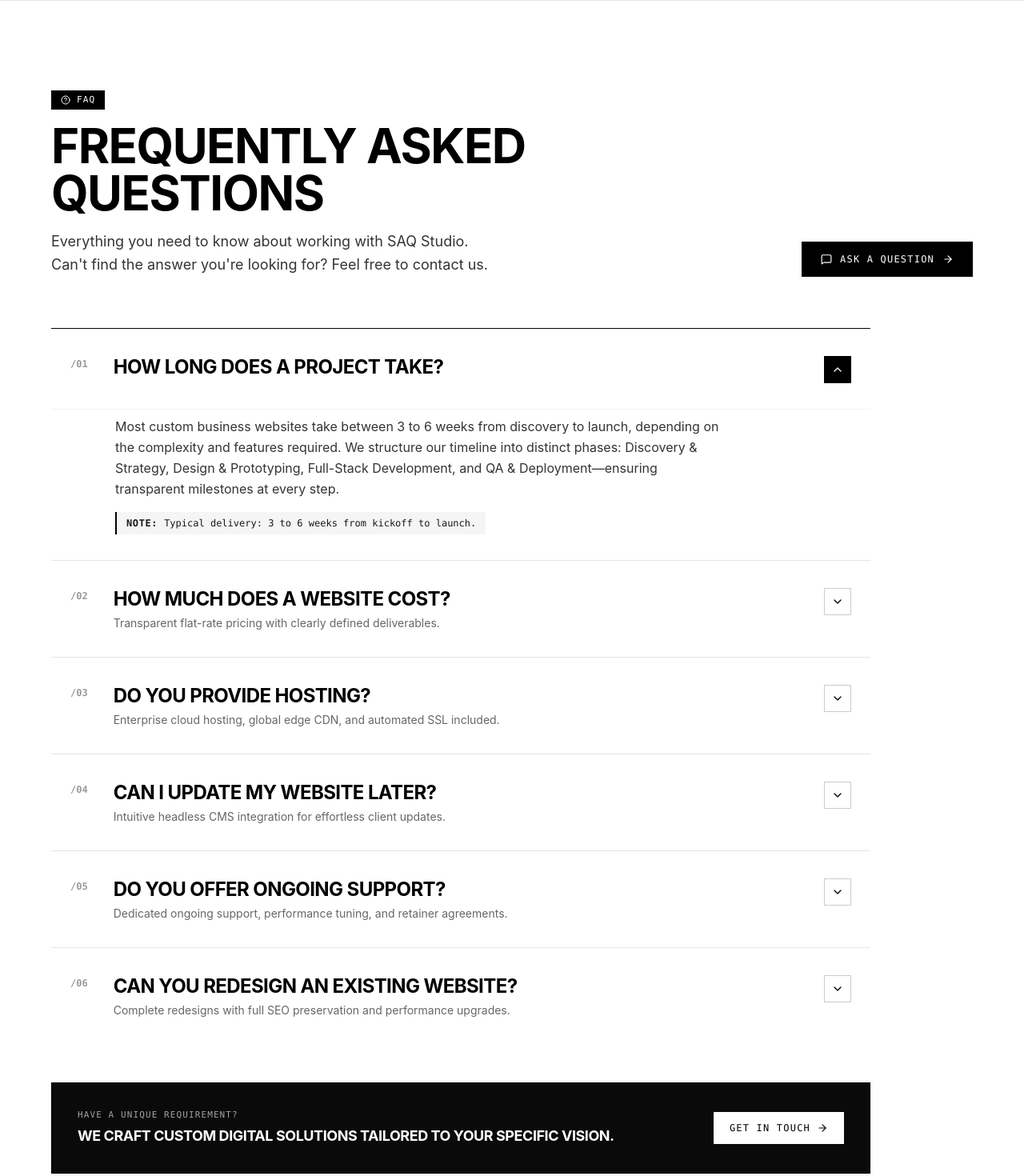
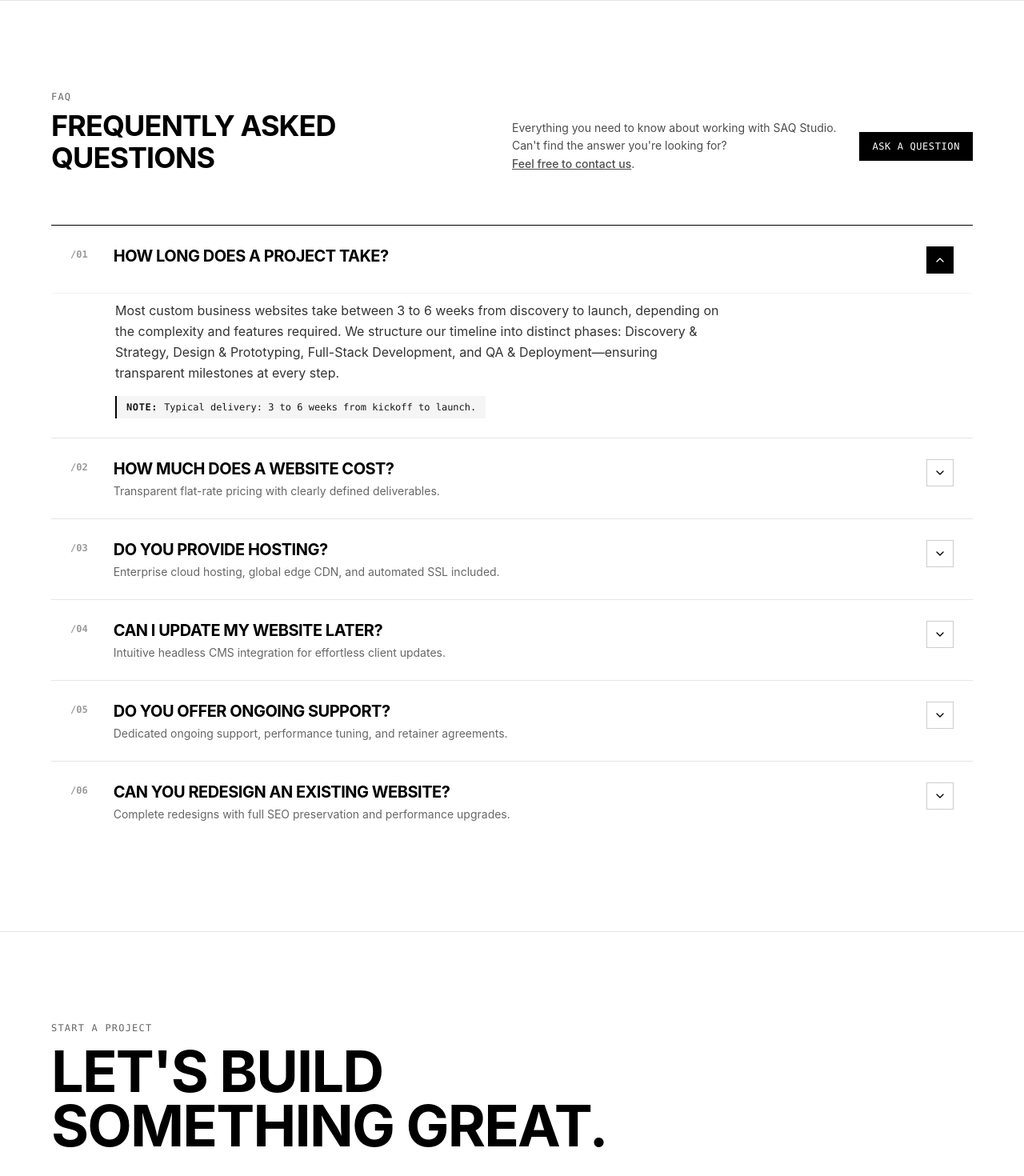
Before and after one commit to saqstudio03-sketch/saqstudio, a Next.js app: page / in a window 1280 px wide. Shown: the part 3720-5190 px from the top of the page at 80% size. Built offline with nearby package versions, Linux system fonts and the light colour scheme.

Commit message:
feat: refine FAQ section header with Ask a Question CTA and add sw unregister handler

```diff
--- a/components/Faq.tsx
+++ b/components/Faq.tsx
@@ -1,7 +1,7 @@
 'use client';
 
 import React, { useState } from 'react';
-import { ChevronDown, ArrowRight, MessageSquare, HelpCircle } from 'lucide-react';
+import { ChevronDown } from 'lucide-react';
 import { ScrollReveal, StaggerContainer, StaggerItem } from './ScrollReveal';
 import { motion, AnimatePresence } from 'motion/react';
 
@@ -96,30 +96,33 @@ export function Faq({ onContactClick }: FaqProps) {
       <div className="w-full px-6 sm:px-10 lg:px-16">
         {/* Section Header */}
         <ScrollReveal yOffset={20} duration={0.6}>
-          <div className="flex flex-col lg:flex-row lg:items-end justify-between gap-8 mb-14 sm:mb-16">
-            <div className="max-w-2xl">
-              <div className="inline-flex items-center gap-2 px-3 py-1 bg-black text-white text-[11px] font-mono uppercase tracking-widest mb-4">
-                <HelpCircle className="w-3 h-3" />
-                <span>FAQ</span>
+          <div className="flex flex-col md:flex-row md:items-end justify-between gap-6 mb-16">
+            <div>
+              <div className="text-xs font-mono uppercase tracking-widest text-black/60 mb-2">
+                FAQ
               </div>
-              <h2 className="text-3xl sm:text-5xl md:text-6xl font-bold tracking-tight uppercase text-black leading-[0.98] mb-4">
-                Frequently Asked<br />Questions
+              <h2 className="text-3xl sm:text-4xl font-bold tracking-tight uppercase text-black">
+                Frequently Asked Questions
               </h2>
-              <p className="text-base sm:text-lg text-black/80 font-normal leading-relaxed text-balance">
-                Everything you need to know about working with SAQ Studio. Can&apos;t find the answer you&apos;re looking for? Feel free to contact us.
+            </div>
+            <div className="flex flex-col sm:flex-row sm:items-center gap-4 max-w-xl">
+              <p className="text-sm text-black/70 font-normal leading-relaxed">
+                Everything you need to know about working with SAQ Studio. Can&apos;t find the answer you&apos;re looking for?{' '}
+                <button
+                  type="button"
+                  onClick={handleAskQuestion}
+                  className="underline hover:text-black cursor-pointer font-medium"
+                >
+                  Feel free to contact us
+                </button>
+                .
               </p>
-            </div>
-
-            {/* Direct Ask Button */}
-            <div className="shrink-0">
               <button
                 type="button"
                 onClick={handleAskQuestion}
-                className="inline-flex items-center gap-2.5 px-6 py-3.5 bg-black text-white hover:bg-neutral-800 text-xs font-mono uppercase tracking-widest transition-all shadow-xs hover:shadow-md cursor-pointer group"
+                className="inline-flex items-center justify-center gap-2 px-4 py-2.5 bg-black text-white hover:bg-neutral-800 text-xs font-mono uppercase tracking-wider transition-colors shrink-0 cursor-pointer shadow-xs"
               >
-                <MessageSquare className="w-3.5 h-3.5" />
                 <span>Ask a Question</span>
-                <ArrowRight className="w-3.5 h-3.5 group-hover:translate-x-1 transition-transform" />
               </button>
             </div>
           </div>
@@ -128,7 +131,7 @@ export function Faq({ onContactClick }: FaqProps) {
         {/* FAQ Accordion List */}
         <StaggerContainer
           staggerDelay={0.06}
-          className="border-t border-black divide-y divide-black/10 max-w-5xl"
+          className="border-t border-black divide-y divide-black/10"
         >
           {FAQS_DATA.map((item) => {
             const isOpen = openIds.includes(item.id);
@@ -140,14 +143,14 @@ export function Faq({ onContactClick }: FaqProps) {
                     onClick={() => toggleItem(item.id)}
                     aria-expanded={isOpen}
                     aria-controls={`faq-answer-${item.id}`}
-                    className="w-full py-6 sm:py-8 px-4 sm:px-6 flex items-start justify-between gap-6 text-left cursor-pointer select-none"
+                    className="w-full py-5 sm:py-6 px-4 sm:px-6 flex items-start justify-between gap-6 text-left cursor-pointer select-none"
                   >
                     <div className="flex items-start gap-4 sm:gap-8">
                       <span className="text-xs font-mono font-bold text-black/40 group-hover:text-black transition-colors pt-1">
                         /{item.num}
                       </span>
                       <div>
-                        <h3 className="text-lg sm:text-2xl font-bold tracking-tight uppercase text-black group-hover:underline underline-offset-4">
+                        <h3 className="text-lg sm:text-xl font-bold tracking-tight uppercase text-black group-hover:underline underline-offset-4">
                           {item.question}
                         </h3>
                         {!isOpen && (
@@ -183,7 +186,7 @@ export function Faq({ onContactClick }: FaqProps) {
                         transition={{ duration: 0.32, ease: [0.22, 1, 0.36, 1] }}
                         className="overflow-hidden"
                       >
-                        <div className="pb-8 pt-2 px-4 sm:px-6 sm:pl-20 border-t border-black/5">
+                        <div className="pb-6 pt-2 px-4 sm:px-6 sm:pl-20 border-t border-black/5">
                           <p className="text-sm sm:text-base leading-relaxed text-black/80 max-w-3xl mb-4 font-normal">
                             {item.answer}
                           </p>
@@ -202,28 +205,6 @@ export function Faq({ onContactClick }: FaqProps) {
             );
           })}
         </StaggerContainer>
-
-        {/* Bottom Banner */}
-        <ScrollReveal delay={0.2} yOffset={16} className="mt-12 max-w-5xl">
-          <div className="border border-black p-6 sm:p-8 bg-neutral-950 text-white flex flex-col sm:flex-row sm:items-center justify-between gap-6 shadow-sm">
-            <div>
-              <div className="text-[11px] font-mono uppercase tracking-widest text-neutral-400 mb-1">
-                Have a unique requirement?
-              </div>
-              <p className="text-base sm:text-lg font-bold uppercase tracking-tight">
-                We craft custom digital solutions tailored to your specific vision.
-              </p>
-            </div>
-            <button
-              type="button"
-              onClick={handleAskQuestion}
-              className="inline-flex items-center justify-center gap-2 px-5 py-3 bg-white text-black hover:bg-neutral-200 text-xs font-mono uppercase tracking-widest transition-colors shrink-0 cursor-pointer"
-            >
-              <span>Get in Touch</span>
-              <ArrowRight className="w-3.5 h-3.5" />
-            </button>
-          </div>
-        </ScrollReveal>
       </div>
     </section>
   );
--- /dev/null
+++ b/public/sw.js
@@ -0,0 +1,18 @@
+// Self-unregistering service worker to clear any stale workers on localhost:3000
+self.addEventListener('install', () => {
+  self.skipWaiting();
+});
+
+self.addEventListener('activate', (event) => {
+  event.waitUntil(
+    self.registration.unregister().then(() => {
+      return self.clients.matchAll();
+    }).then((clients) => {
+      clients.forEach((client) => {
+        if (client.url && 'navigate' in client) {
+          client.navigate(client.url);
+        }
+      });
+    })
+  );
+});
```
